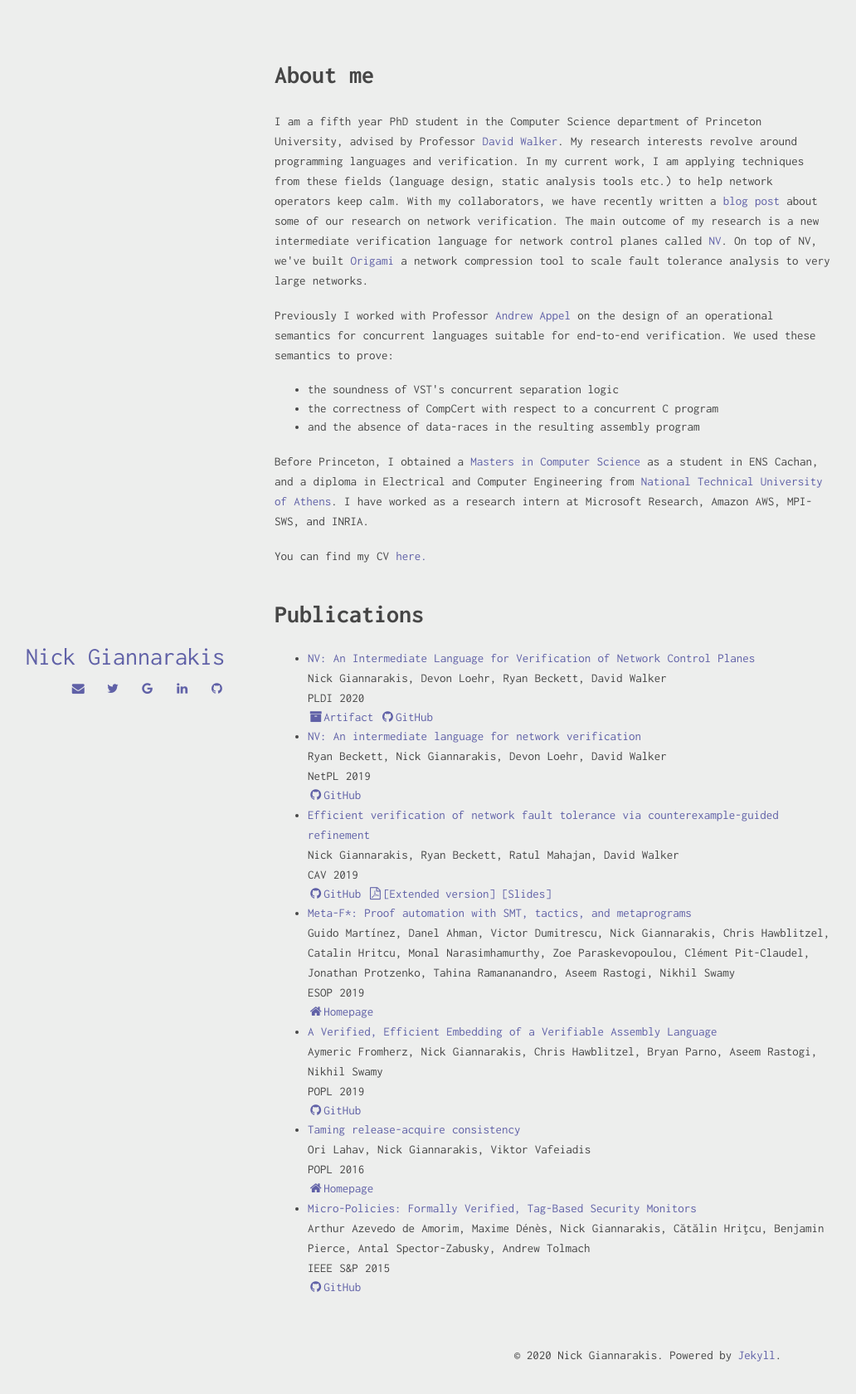
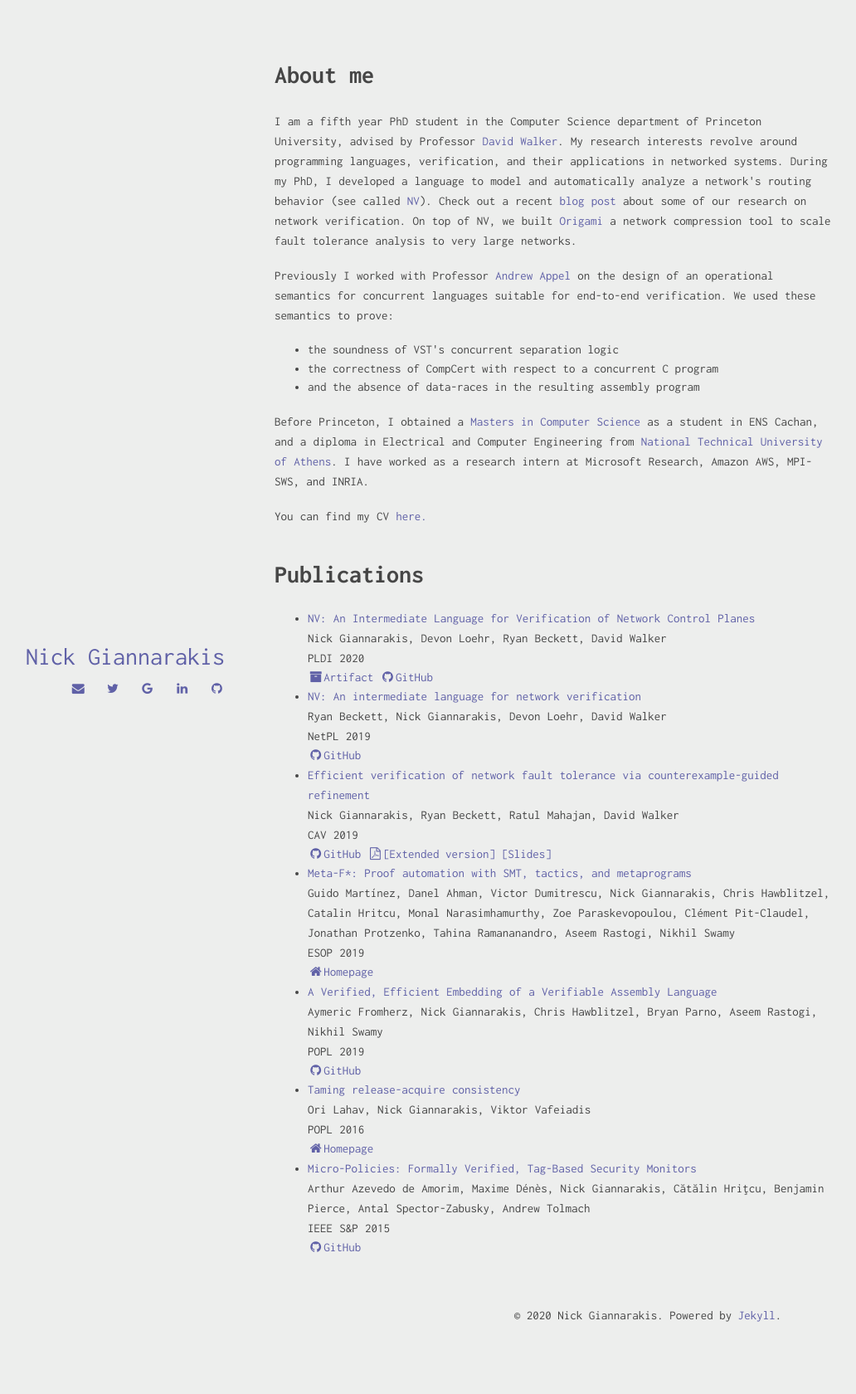
Before and after one commit to nickgian/nickgian.github.io, a Jekyll site: the page built from index.html, in a window 1280 px wide. Shown: the top 1680 px of the page at 83% size, without its empty margins (19-1051 px from the left). Built offline with Jekyll 4.4.1, drawn with Linux system fonts in a browser that asks for light colours.

Commit message:
Update about.html

```diff
--- a/_includes/sections/about.html
+++ b/_includes/sections/about.html
@@ -4,15 +4,10 @@
     <p>I am a fifth year PhD student in the Computer Science department of
     Princeton University, advised by
     Professor <a href="http://www.cs.princeton.edu/~dpw">David Walker</a>. My
-    research interests revolve around programming languages and verification. In
-    my current work, I am applying techniques from these fields (language
-    design, static analysis tools etc.) to help network operators keep calm.
-    With my collaborators, we have recently written a <a href="https://netverify.fun/models-of-distributed-protocols/">blog post</a>
+    research interests revolve around programming languages, verification, and their applications in networked systems. During my PhD, I developed a language to model and automatically analyze a network's routing behavior (see called <a href="https://nickgian.github.io/nv-pldi2020.pdf">NV</a>).
+    Check out a recent <a href="https://netverify.fun/models-of-distributed-protocols/">blog post</a>
     about some of our research on network verification.
-    The main outcome of my research is a new intermediate verification language for
-    network control planes
-    called <a href="https://nickgian.github.io/nv-pldi2020.pdf">NV</a>.
-    On top of NV, we've built <a href="cav2019.pdf">Origami</a> a network
+    On top of NV, we built <a href="cav2019.pdf">Origami</a> a network
     compression tool to scale fault tolerance analysis to very large networks.
     </p>
 
```
